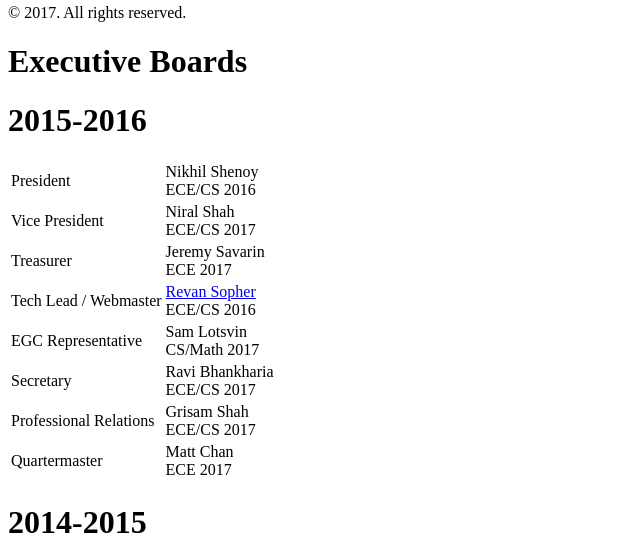
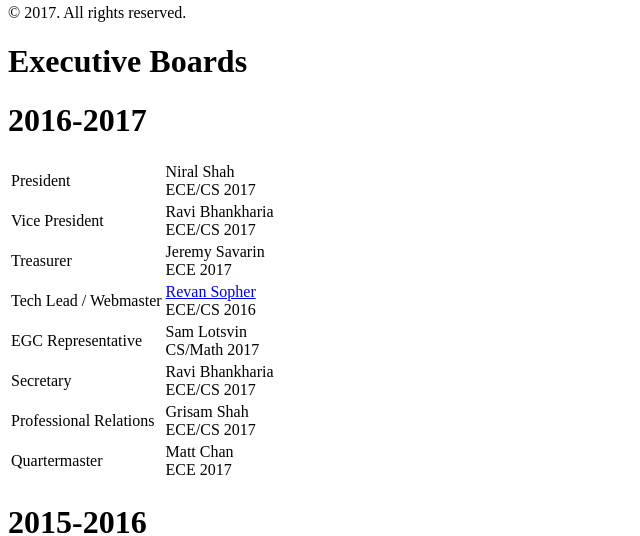
Before and after one commit to BTruer/rutgers.github.io, a Jekyll site: the page built from eboards.html, in a window 1280 px wide and 900 px high. Shown: the part 361-897 px from the top of the window, without its empty margins (0-640 px from the left). Built offline with Jekyll 4.4.1, drawn with Linux system fonts in a browser that asks for light colours.

```diff
--- a/_config.yml
+++ b/_config.yml
@@ -20,3 +20,6 @@ paginate:         5
 
 github:
   org:           https://github.com/rutgers
+
+# Gems
+gems: [jekyll-paginate]
--- a/_data/eboards.yml
+++ b/_data/eboards.yml
@@ -1,3 +1,37 @@
+2016-2017:
+    president:
+        name: "Niral Shah"
+        role: "President"
+        class: "ECE/CS 2017"
+    vp:
+        name: "Ravi Bhankharia"
+        role: "Vice President"
+        class: "ECE/CS 2017"
+    treasurer:
+        name: "Jeremy Savarin"
+        role: "Treasurer"
+        class: "ECE 2017"
+    tech:
+        name: "Revan Sopher"
+        role: "Tech Lead / Webmaster"
+        class: "ECE/CS 2016"
+        url: "http://revan.io"
+    egc:
+        name: "Sam Lotsvin"
+        role: "EGC Representative"
+        class: "CS/Math 2017"
+    secretary:
+        name: "Ravi Bhankharia"
+        role: "Secretary"
+        class: "ECE/CS 2017"
+    pr:
+        name: "Grisam Shah"
+        role: "Professional Relations"
+        class: "ECE/CS 2017"
+    quartermaster:
+        name: "Matt Chan"
+        role: "Quartermaster"
+        class: "ECE 2017"
 2015-2016:
     president:
         name: "Nikhil Shenoy"
--- a/_includes/sidebar.html
+++ b/_includes/sidebar.html
@@ -31,6 +31,6 @@
       <a class="sidebar-nav-item" href="{{ site.github.org }}">GitHub</a>
     </nav>
 
-    <p>&copy; {{ site.time | date: '%Y' }}. All rights reserved.</p>
+    <p>&copy; 2017. All rights reserved.</p>
   </div>
 </div>
```
Also changed, not shown: index.md (+2 -16 lines), README.md.
